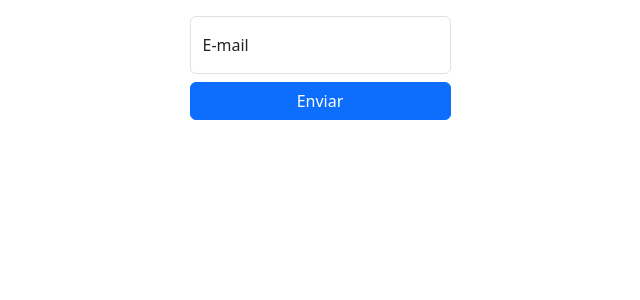
After one commit to abispo/curso-python-proway-20240720, a Django app: template modulo03-aplicacoes-web-com-python/20241130-aula10/templates/registration/password_reset_form.html in a window 1280 px wide. The commit adds this page. Shown: the top 300 px of the page, without its empty margins (320-960 px from the left). Run offline with Django 5.2, Linux system fonts and the light colour scheme; the template is opened without the code that fills it: values that come from a table or form of the project are taken from there, others are empty.

Commit message:
Arquivos aula 10 aplicações web com python

```diff
--- a/modulo03-aplicacoes-web-com-python/20241130-aula10/templates/registration/login.html
+++ b/modulo03-aplicacoes-web-com-python/20241130-aula10/templates/registration/login.html
@@ -51,7 +51,7 @@
                 <a href="{% url 'registro:pre_registro' %}">Não tenho cadastro</a>
             </div>
             <div class="col-2 text-center">
-                <a href="#">Esqueci a senha</a>
+                <a href="{% url "password_reset" %}">Esqueci a senha</a>
             </div>
         </div>
     </form>
--- /dev/null
+++ b/modulo03-aplicacoes-web-com-python/20241130-aula10/templates/registration/password_reset_form.html
@@ -0,0 +1,28 @@
+{% extends "base.html" %}
+
+{% block conteudo %}
+    {% if form.email.errors %}
+        <div class="row">
+            <div class="col">
+                <p>{{ form.email.errors }}</p>
+            </div>
+        </div>
+    {% endif %}
+
+    <form action="" method="POST">
+        {% csrf_token %}
+        <div class="row justify-content-center mt-3">
+            <div class="col-3">
+                <div class="form-floating">
+                    <input type="email" name="email" id="email" class="form-control" placeholder="email">
+                    <label for="email" class="form-label">E-mail</label>
+                </div>
+            </div>
+        </div>
+        <div class="row justify-content-center mt-2">
+            <div class="col-3 d-grid">
+                <button type="submit" class="btn btn-primary">Enviar</button>
+            </div>
+        </div>
+    </form>
+{% endblock conteudo %}
```
